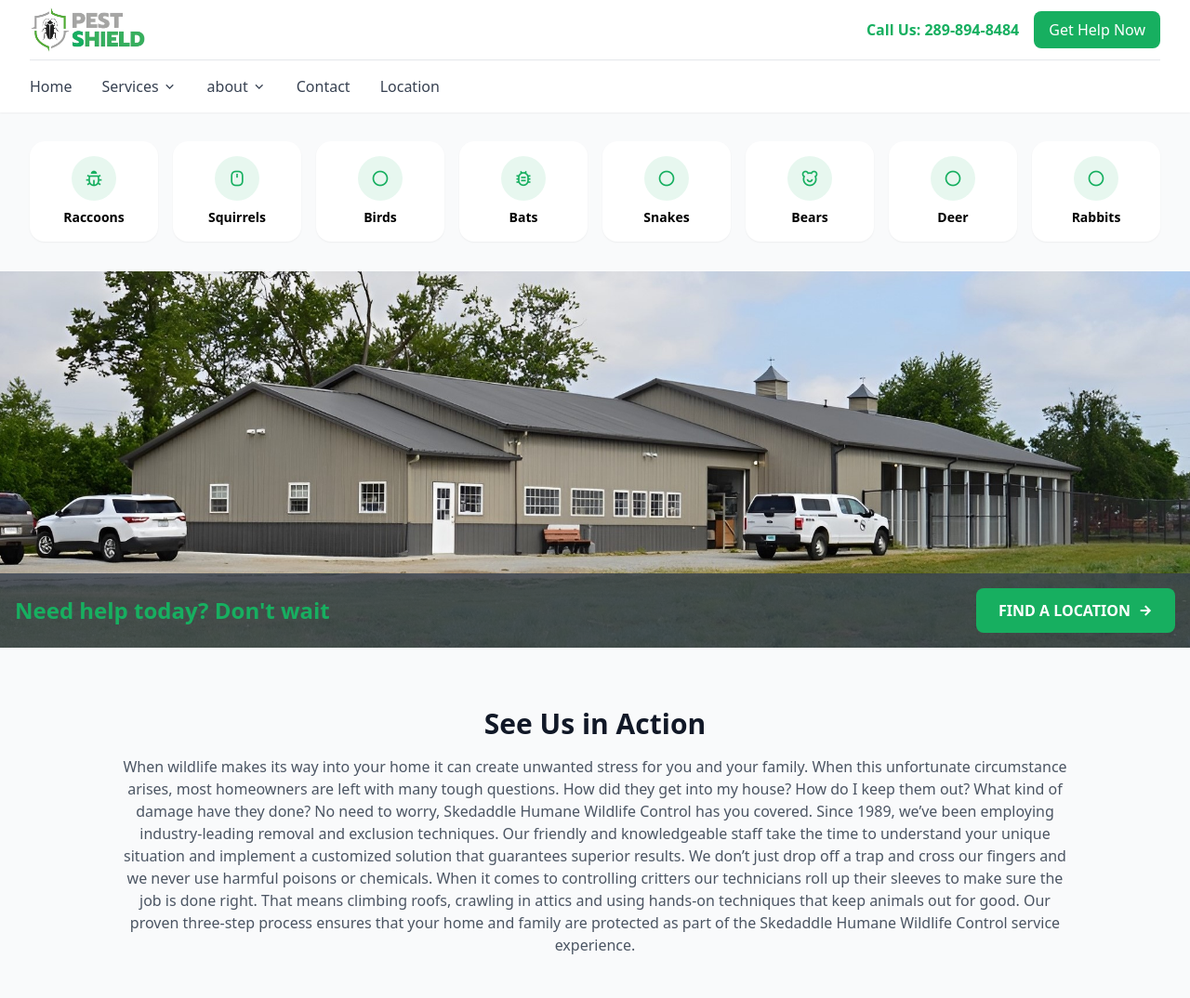
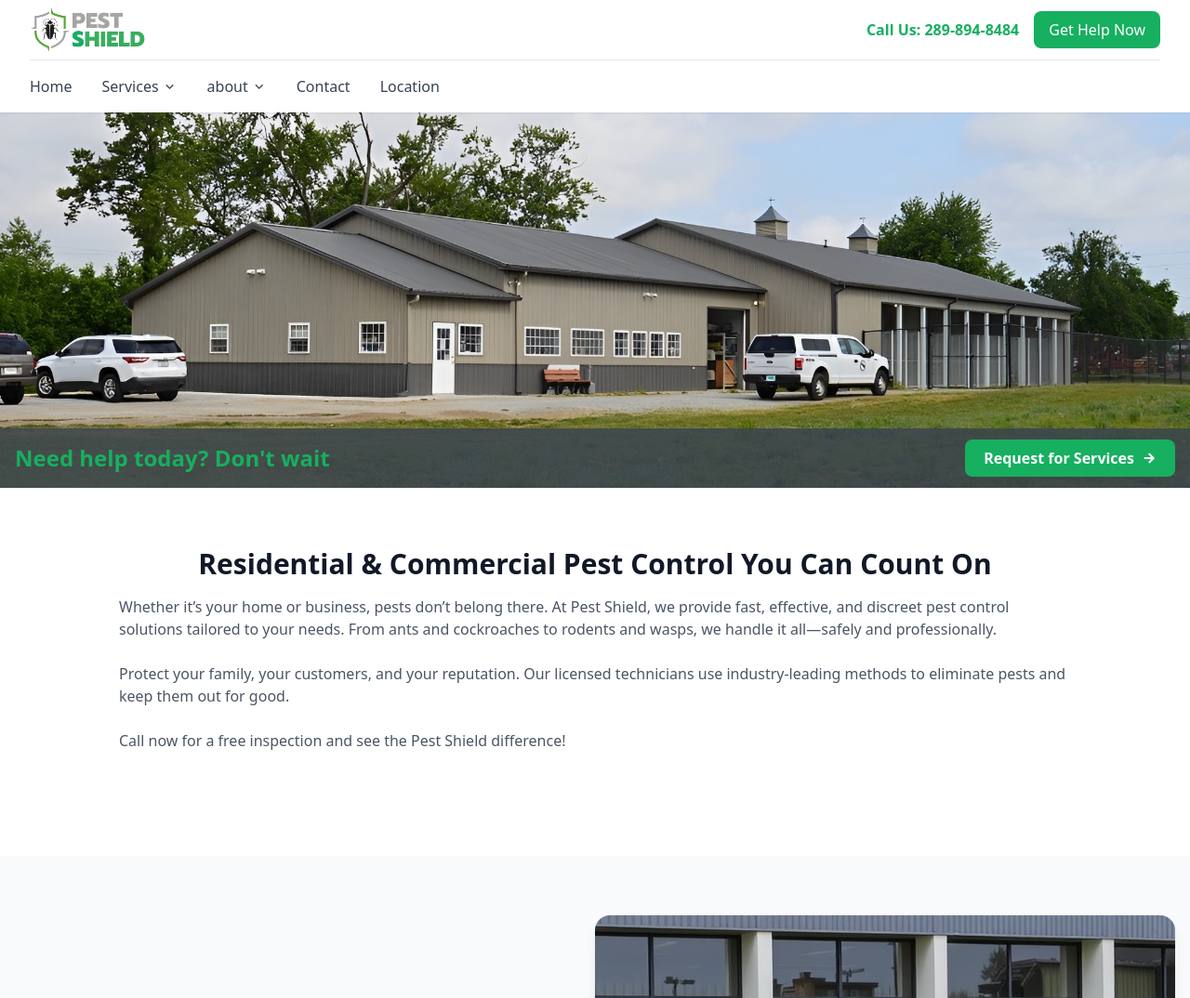
Before and after one commit to Parham-CHs/Pest-Shield, a Flask app: page /services in a window 1280 px wide. Shown: the top 1074 px of the page at 93% size. Run offline with Flask 3, Linux system fonts and the light colour scheme; some libraries are stand-ins or nearby versions.

Commit message:
Update services.html

```diff
--- a/Project/app/templates/services/services.html
+++ b/Project/app/templates/services/services.html
@@ -7,7 +7,7 @@
 
 {% block content %}
 
-    {% block animals_list %}
+    <!-- {% block animals_list %}
      <section class="py-8 bg-gray-50">
         <div class="max-w-7xl mx-auto px-4 sm:px-6 lg:px-8">
             <div class="grid grid-cols-2 md:grid-cols-4 lg:grid-cols-8 gap-4">
@@ -63,20 +63,21 @@
         </div>
     </section>
 
-    {% endblock %}
+    {% endblock %} -->
 
 
-    {% block services_content %}
+
+      {% block services_header %}
 
 
             <div class="w-full">
                 <div class="relative">
                 <img src="{{ url_for('static', filename='img/animals/Services-Page-Banner-Image-Crop-scaled.jpg') }}" class="w-full h-auto">
-                    <div class="absolute bottom-0 left-0 right-0 bg-gray-700/80 py-4 px-4">
+                    <div class="absolute bottom-0 left-0 right-0 bg-gray-700/80 py-3 px-4">
                         <div class="max-w-7xl mx-auto flex flex-col md:flex-row items-center justify-between">
                             <h3 class="text-xl md:text-2xl font-bold text-primary mb-3 md:mb-0">Need help today? Don't wait</h3>
-                            <a href="#" class="bg-primary hover:bg-[#7CB342] text-white px-6 py-3 !rounded-button font-semibold whitespace-nowrap flex items-center">
-                                <span class="mr-2">FIND A LOCATION</span>
+                            <a href="{{ url_for('contact') }}" class="bg-primary hover:bg-[#7CB342] text-white px-5 py-2 !rounded-button font-semibold whitespace-nowrap flex items-center">
+                                <span class="mr-2">Request for Services</span>
                                 <i class="ri-arrow-right-line"></i>
                             </a>
                         </div>
@@ -85,31 +86,40 @@
             </div>
 
 
-            <section class="py-16 bg-gray-50">
+        {% endblock %}
+
+
+        {% block services_content %}
+
+
+            <section class="py-16">
                 <div class="max-w-7xl mx-auto px-4 sm:px-6 lg:px-8">
 
                     <div class="text-center mb-12 max-w-5xl mx-auto">
                         <h2 class="text-3xl font-bold text-gray-900 mb-4">
-                        See Us in Action
+                        Residential & Commercial Pest Control You Can Count On
                         </h2>
-                        <p class="text-gray-600 mb-8">
-                        When wildlife makes its way into your home it can create unwanted stress for you and your family. When this unfortunate circumstance arises, most homeowners are left with many tough questions. How did they get into my house? How do I keep them out? What kind of damage have they done?
-
-                        No need to worry, Skedaddle Humane Wildlife Control has you covered. Since 1989, we’ve been employing industry-leading removal and exclusion techniques. Our friendly and knowledgeable staff take the time to understand your unique situation and implement a customized solution that guarantees superior results.
-
-                        We don’t just drop off a trap and cross our fingers and we never use harmful poisons or chemicals. When it comes to controlling critters our technicians roll up their sleeves to make sure the job is done right. That means climbing roofs, crawling in attics and using hands-on techniques that keep animals out for good.
-
-                        Our proven three-step process ensures that your home and family are protected as part of the Skedaddle Humane Wildlife Control service experience.
+                        <p class="text-left text-gray-600 mb-8">
+                            Whether it’s your home or business, pests don’t belong there. At Pest Shield, we provide fast, effective, and
+                            discreet pest control solutions tailored to your needs. From ants and cockroaches to rodents and wasps, we
+                            handle it all—safely and professionally.
+                            <br>
+                            <br>
+                            Protect your family, your customers, and your reputation. Our licensed technicians use industry-leading
+                            methods to eliminate pests and keep them out for good.
+                            <br>
+                            <br>
+                            Call now for a free inspection and see the Pest Shield difference!
                         </p>
                     </div>
 
-                    <div class="max-w-5xl mx-auto">
+                    <!-- <div class="max-w-5xl mx-auto">
 
                         <div class="aspect-w-16 aspect-h-9 mb-8">
                             <div class="w-full h-0 pb-[56.25%] relative bg-gray-200 rounded-lg">
                                 <iframe
                                 class="absolute inset-0 w-full h-full rounded-lg"
-                                src="https://www.youtube.com/embed/9qPMU-EeSg0"
+                                src="https://www.youtube.com/embed/TOBECHANGED"
                                 title="Wildlife Control Services"
                                 frameborder="0"
                                 allow="accelerometer; autoplay; clipboard-write; encrypted-media; gyroscope; picture-in-picture"
@@ -142,44 +152,12 @@
                             </div>
 
                         </div>
-                    </div>
-
-                    <div class="mb-12 max-w-5xl mx-auto text-left">
-                        <h2 class="text-3xl font-bold text-gray-900 mb-4">
-                        See Us in Action
-                        </h2>
-                        <p class="text-gray-600 mb-8">
-                        When wildlife makes its way into your home it can create unwanted stress for you and your family. When this unfortunate circumstance arises, most homeowners are left with many tough questions. How did they get into my house? How do I keep them out? What kind of damage have they done?
-
-                        No need to worry, Skedaddle Humane Wildlife Control has you covered. Since 1989, we’ve been employing industry-leading removal and exclusion techniques. Our friendly and knowledgeable staff take the time to understand your unique situation and implement a customized solution that guarantees superior results.
-
-                        We don’t just drop off a trap and cross our fingers and we never use harmful poisons or chemicals. When it comes to controlling critters our technicians roll up their sleeves to make sure the job is done right. That means climbing roofs, crawling in attics and using hands-on techniques that keep animals out for good.
-
-                        Our proven three-step process ensures that your home and family are protected as part of the Skedaddle Humane Wildlife Control service experience.
-                        </p>
-                    </div>
-
-                    <!-- With loading state and transition -->
-                    <div class="max-w-5xl mx-auto">
-                        <div class="aspect-w-16 aspect-h-9 mb-8">
-                        <div class="w-full h-0 pb-[56.25%] relative bg-gray-200 rounded-lg overflow-hidden group">
-                            <img
-                            class="absolute inset-0 w-full h-full object-cover rounded-lg transition-opacity duration-300 opacity-0 group-hover:opacity-90"
-                            src="{{ url_for('static', filename='img/Service-Vehicles.jpg') }}"
-                            alt="Wildlife Control Services"
-                            loading="lazy"
-                            onload="this.style.opacity=1"
-                            >
-                            <div class="absolute inset-0 flex items-center justify-center">
-                            <svg class="w-12 h-12 text-gray-400 animate-pulse" ...></svg>
-                            </div>
-                        </div>
-                        </div>
-                    </div>
+                    </div> -->
 
                 </div>
             </section>
 
+            <!--
             <section class="py-20">
                 <div class="container mx-auto px-4">
                     <div class="space-y-24">
@@ -224,7 +202,7 @@
                         </div>
                     </div>
                 </div>
-            </section>
+            </section> -->
 
 
     {% endblock %}
```
